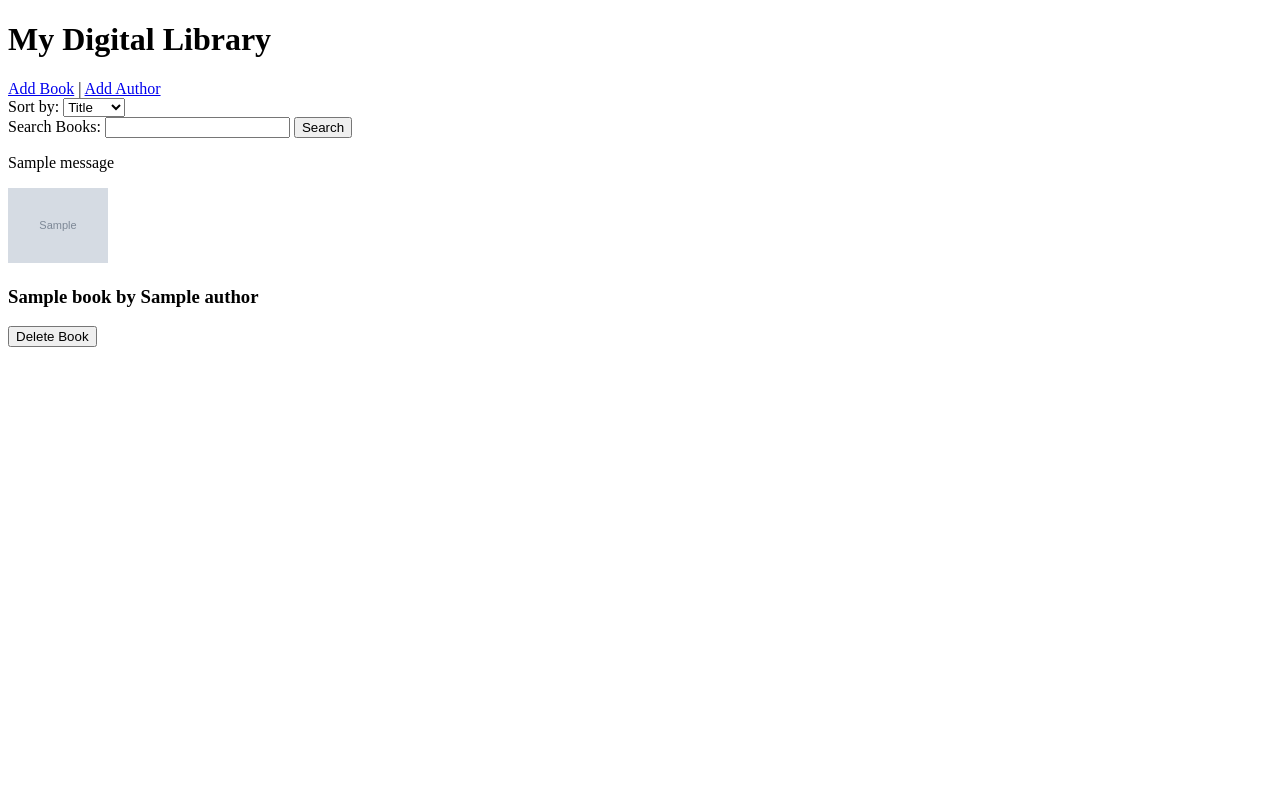
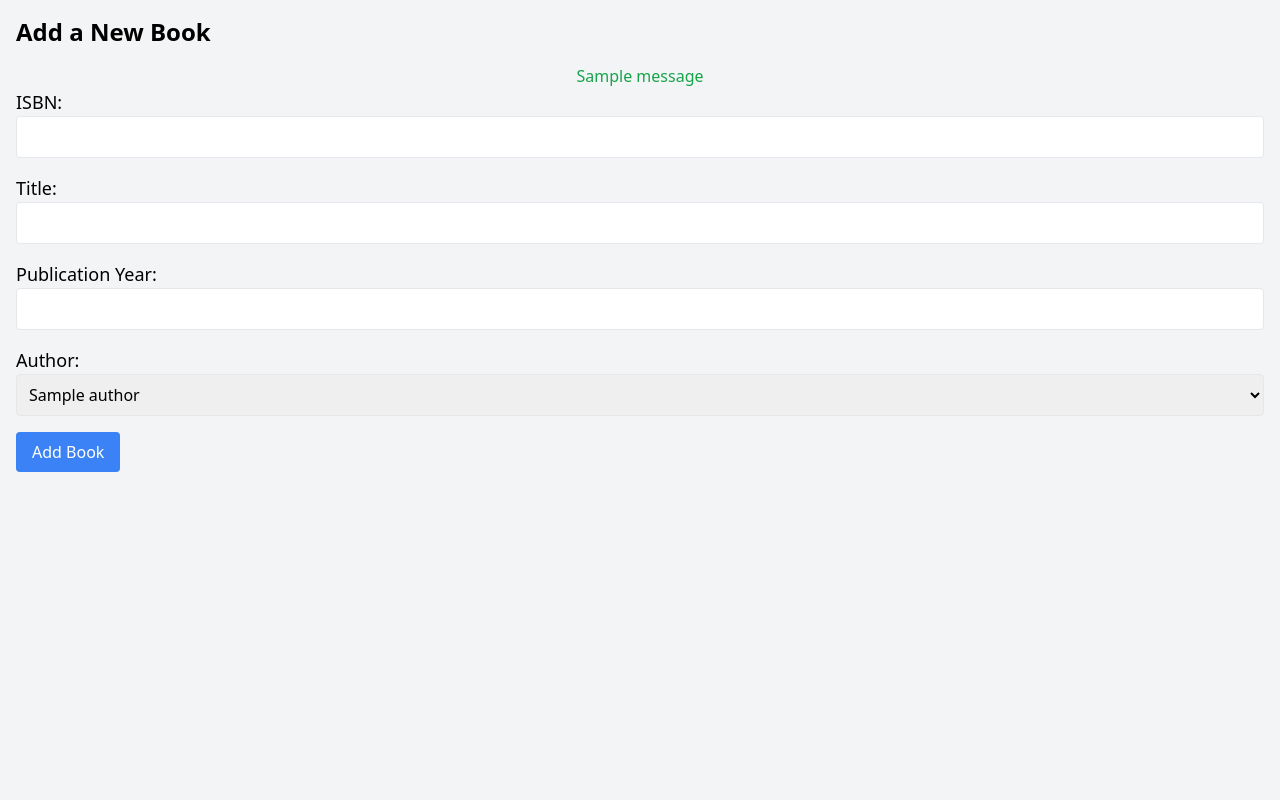
Before and after one commit to Helvanljar/Book-Alchemy, a Flask app: template template/home.html in a window 1280 px wide. Run offline with Flask 3, Linux system fonts and the light colour scheme; the template is opened without the code that fills it: most values are stand-ins (such as "Sample title", 1, 10 or a date in 2020); grey boxes marked "Sample" are stand-in pictures; one stand-in notice (Sample message) is shown; parts of the project's set-up code (start-up, migrations or seed data) failed here and were passed over; some libraries are stand-ins or nearby versions.

Commit message:
redesign ui

```diff
--- a/template/home.html
+++ b/template/home.html
@@ -4,56 +4,48 @@
     <meta charset="UTF-8">
     <meta name="viewport" content="width=device-width, initial-scale=1.0">
     <meta http-equiv="X-UA-Compatible" content="ie=edge">
-    <title>Digital Library</title>
+    <title>Add Book</title>
+    <script src="https://cdn.tailwindcss.com"></script>
   </head>
-  <body>
-    <h1>My Digital Library</h1>
-
-    <div>
-      <a href="{{ url_for('add_book') }}">Add Book</a> |
-      <a href="{{ url_for('add_author') }}">Add Author</a>
-    </div>
-
-    <div>
-      <form action="{{ url_for('home') }}" method="GET">
-        <label for="sort_by">Sort by:</label>
-        <select id="sort_by" name="sort_by" onchange="this.form.submit()">
-          <option value="title" {% if request.args.get('sort_by', 'title') == 'title' %}selected{% endif %}>Title</option>
-          <option value="author" {% if request.args.get('sort_by') == 'author' %}selected{% endif %}>Author</option>
-        </select>
-      </form>
-    </div>
-
-    <div>
-      <form action="{{ url_for('home') }}" method="GET">
-        <label for="search">Search Books:</label>
-        <input type="text" id="search" name="search" value="{{ request.args.get('search', '') }}">
-        <input type="submit" value="Search">
-      </form>
-    </div>
+  <body class="bg-gray-100 min-h-screen">
+    <div class="container mx-auto p-4">
+      <h1 class="text-2xl font-bold mb-4">Add a New Book</h1>
 
       {% with messages = get_flashed_messages(with_categories=true) %}
         {% if messages %}
           {% for category, message in messages %}
-          <p class="{{ category }}">{{ message }}</p>
+            <p class="text-center text-{{ 'green' if category == 'success' else 'red' }}-600">{{ message }}</p>
           {% endfor %}
         {% endif %}
       {% endwith %}
 
-    {% if books %}
-      {% for book in books %}
+      <form action="/add_book" method="POST" class="space-y-4">
         <div>
-        {% if book.cover_image %}
-          <img src="{{ book.cover_image }}" alt="Cover of {{ book.title }}" width="100">
-        {% endif %}
-        <h3>{{ book.title }} by {{ book.author.name }}</h3>
-        <form action="{{ url_for('delete_book', book_id=book.id) }}" method="POST" style="display:inline;">
-          <input type="submit" value="Delete Book">
+          <label for="isbn" class="block text-lg">ISBN:</label>
+          <input type="text" id="isbn" name="isbn" required class="border rounded p-2 w-full">
+        </div>
+
+        <div>
+          <label for="title" class="block text-lg">Title:</label>
+          <input type="text" id="title" name="title" required class="border rounded p-2 w-full">
+        </div>
+
+        <div>
+          <label for="publication_year" class="block text-lg">Publication Year:</label>
+          <input type="number" id="publication_year" name="publication_year" required class="border rounded p-2 w-full">
+        </div>
+
+        <div>
+          <label for="author_id" class="block text-lg">Author:</label>
+          <select id="author_id" name="author_id" required class="border rounded p-2 w-full">
+            {% for author in authors %}
+              <option value="{{ author.id }}">{{ author.name }}</option>
+            {% endfor %}
+          </select>
+        </div>
+
+        <input type="submit" value="Add Book" class="bg-blue-500 text-white px-4 py-2 rounded hover:bg-blue-600">
       </form>
     </div>
-      {% endfor %}
-    {% else %}
-      <p>No books found matching your search criteria.</p>
-    {% endif %}
   </body>
 </html>
```
Also changed, not shown: template/add_author.html (+30 -10 lines), template/add_book.html (+38 -23 lines). Lines whose indentation alone changed are shown as unchanged.
